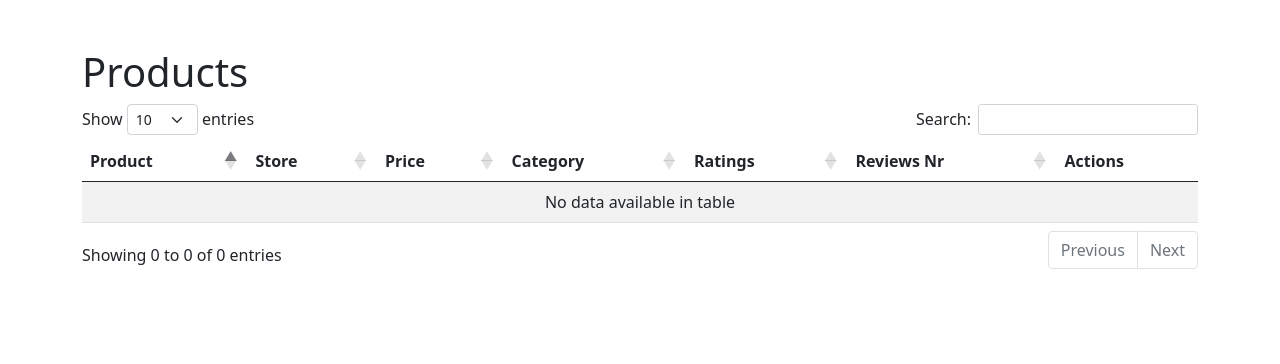
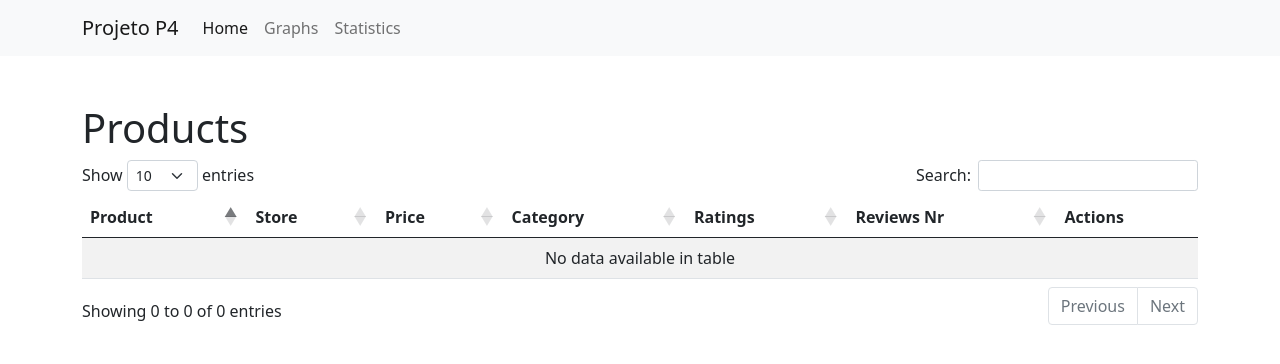
Before and after one commit to rapilukz/projeto-p4, a Flask app: page / in a window 1280 px wide. Shown: the top 364 px of the page. Run offline with Flask 3, Linux system fonts and the light colour scheme; parts of the project's set-up code (start-up, migrations or seed data) failed here and were passed over; some libraries are stand-ins or nearby versions.

Commit message:
Added new routes, changed images folder

```diff
--- a/web/main.py
+++ b/web/main.py
@@ -88,5 +88,13 @@
     reviews_list = Product.get_reviews_list(product)
     return render_template('product_details.html', product=product, reviews=reviews_list)
 
+@app.route('/graphs')
+def graph():
+    return render_template('graphs.html')
+
+@app.route('/statistics')
+def statistics():
+    return render_template('statistics.html')
+
 if __name__ == '__main__':
     app.run(debug=True)
--- a/web/templates/base.html
+++ b/web/templates/base.html
@@ -9,6 +9,27 @@
 		{% block head %}{% endblock %}
 	</head>
 	<body>
+		<nav class="navbar navbar-expand-lg navbar-light bg-light">
+			<div class="container">
+			  <a class="navbar-brand" href="#">Projeto P4</a>
+			  <button class="navbar-toggler" type="button" data-bs-toggle="collapse" data-bs-target="#navbarNav" aria-controls="navbarNav" aria-expanded="false" aria-label="Toggle navigation">
+				<span class="navbar-toggler-icon"></span>
+			  </button>
+			  <div class="collapse navbar-collapse" id="navbarNav">
+				<ul class="navbar-nav">
+				  <li class="nav-item">
+					<a class="nav-link active" aria-current="page" href="{{ url_for('index') }}">Home</a>
+				  </li>
+				  <li class="nav-item">
+					<a class="nav-link" href="{{ url_for('graph') }}">Graphs</a>
+				  </li>
+				  <li class="nav-item">
+					<a class="nav-link" href="{{ url_for('statistics') }}">Statistics</a>
+				  </li>
+				</ul>
+			  </div>
+			</div>
+		  </nav>
 		{% block body %}{% endblock %}
 	</body>
 
--- /dev/null
+++ b/web/templates/statistics.html
@@ -0,0 +1,5 @@
+{% extends 'base.html' %}
+
+{% block head %}
+<title>Graphs</title>
+{% endblock %}
```
Also changed, not shown: web/templates/graphs.html (added, +12 -0 lines), README.MD, web/static/graphs/Product/Product_mean.png (renamed from stats/graphs/Product/Product_mean.png), web/static/graphs/Product/Product_median.png (renamed from stats/graphs/Product/Product_median.png), web/static/graphs/Product/Product_std.png (renamed from stats/graphs/Product/Product_std.png), web/static/graphs/Store/Store_mean.png (renamed from stats/graphs/Store/Store_mean.png), web/static/graphs/Store/Store_median.png (renamed from stats/graphs/Store/Store_median.png), web/static/graphs/Store/Store_std.png (renamed from stats/graphs/Store/Store_std.png), web/static/graphs/boxplot_store.png (renamed from stats/graphs/boxplot_store.png), web/static/graphs/classificationHeatmap.png (renamed from stats/graphs/classificationHeatmap.png), web/static/graphs/histogram_store.png (renamed from stats/graphs/histogram_store.png), web/static/graphs/productClassification.png (renamed from stats/graphs/productClassification.png).
